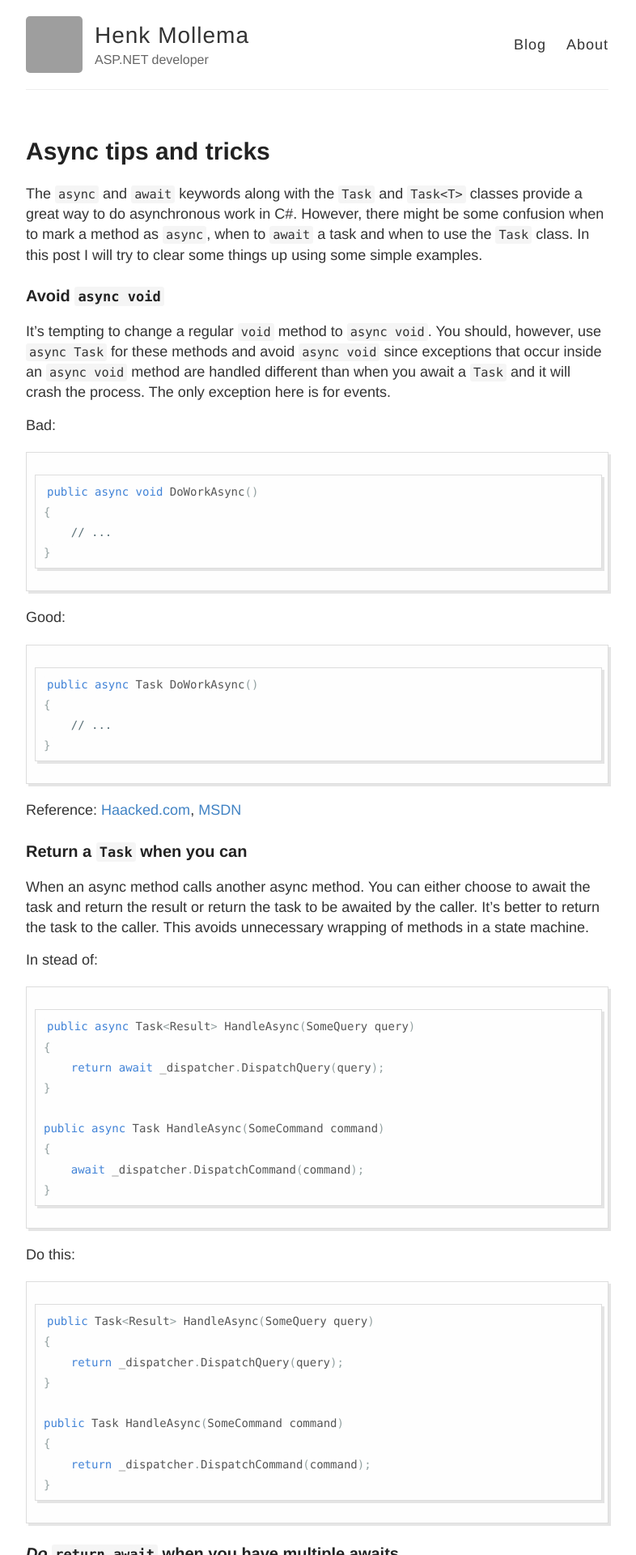
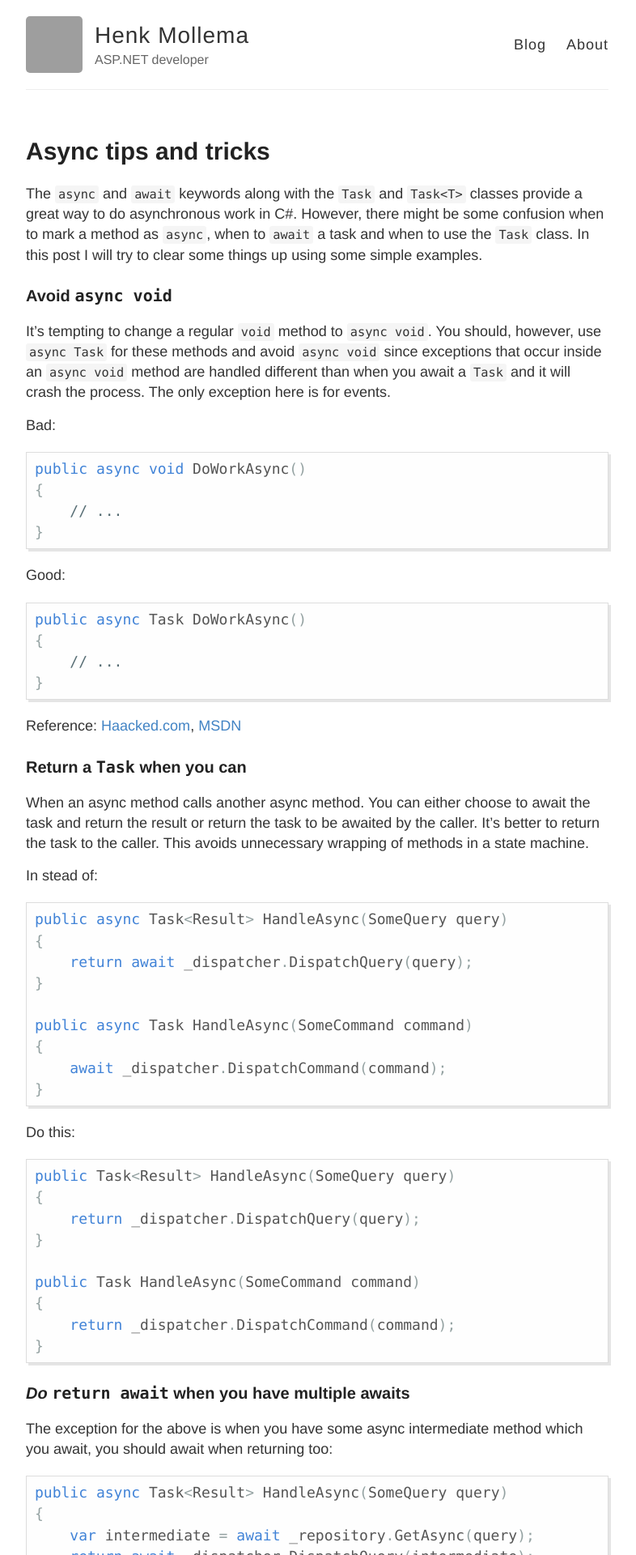
Before and after one commit to henkmollema/henkmollema.github.io, a Jekyll site: the page built from _posts/2015-11-27-async-tips-and-tricks.md, in a window 1280 px wide. Shown: the top 1920 px of the page at 81% size, without its empty margins (248-1034 px from the left). Built offline with Jekyll 4.4.1, drawn with Linux system fonts in a browser that asks for light colours; grey boxes are pictures that could not be loaded.

Commit message:
Update _highlights.scss

```diff
--- a/_sass/_highlights.scss
+++ b/_sass/_highlights.scss
@@ -1,5 +1,5 @@
 
-.highlight {
+div.highlight {
   background-color: #fefefe;
   padding: 7px 7px 7px 10px;
   border: 1px solid #ddd;
@@ -11,16 +11,14 @@
 }
 
 code {
+    font-family:'Consolas', 'Bitstream Vera Sans Mono','Courier', monospace;
+}
+
+p code {
     font-size: 85%;
     background-color: rgba(0,0,0,0.04);
     border-radius: 3px;
     padding: 2px 4px;
-    font-family:'Consolas', 'Bitstream Vera Sans Mono','Courier', monospace;
-}
-
-div.highlight code {
-    background-color: inherit;
-    font-size: 14px;
 }
 
 .highlight .c { color: #26A65B   } /* Comment */
```
